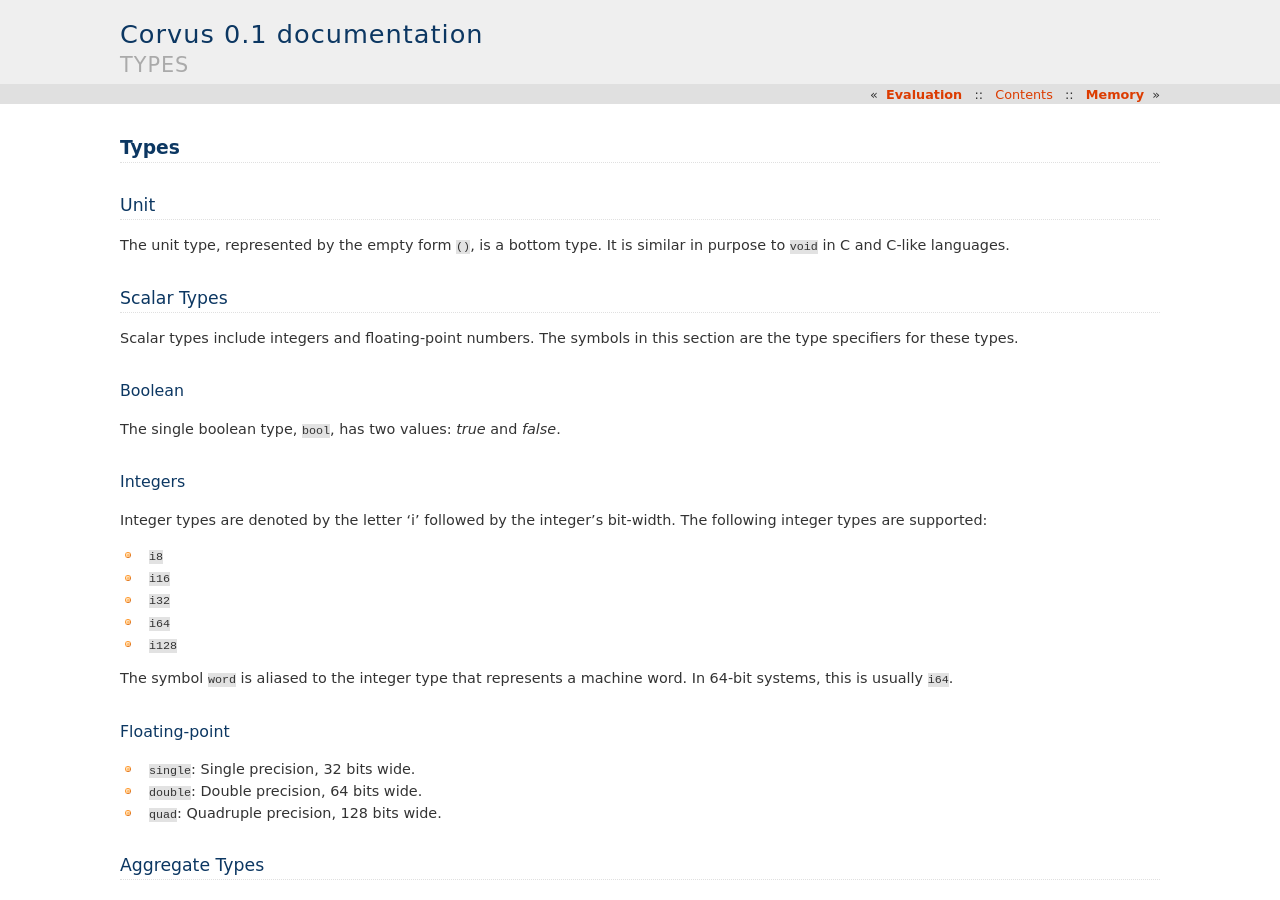
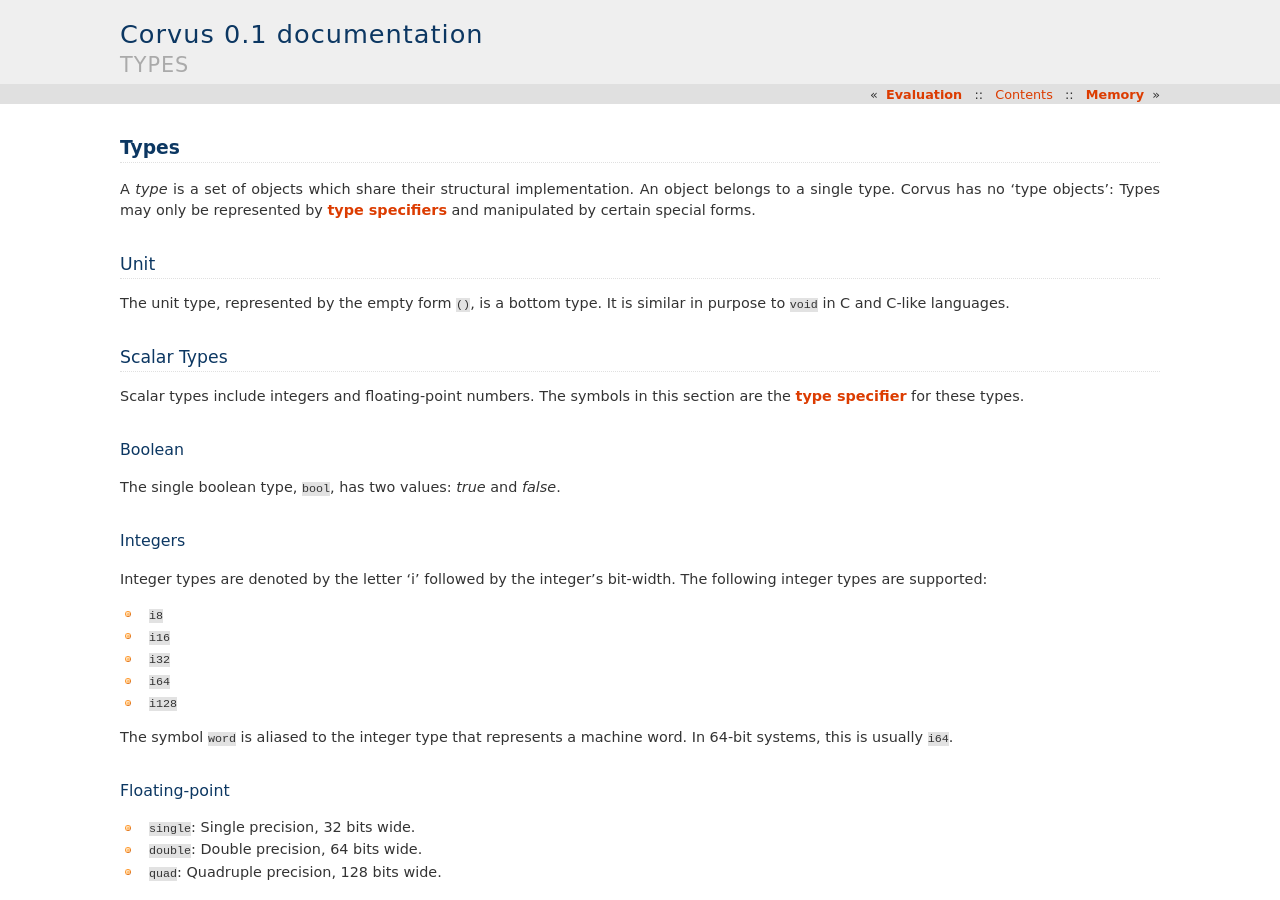
Before and after one commit to eudoxia0/corvus, a Sphinx documentation site: the page built from docs/types.rst, in a window 1280 px wide and 900 px high. Built offline with Sphinx 7.4.7, drawn with Linux system fonts in a browser that asks for light colours; formulas are drawn with MathJax 3; some of the changed text lies outside the part shown.

Commit message:
Document what a type is, include example from prelude.cor

```diff
--- a/docs/types.rst
+++ b/docs/types.rst
@@ -1,6 +1,11 @@
 *****
 Types
 *****
+
+A *type* is a set of objects which share their structural implementation. An
+object belongs to a single type. Corvus has no 'type objects': Types may only be
+represented by :ref:`type specifiers <type-spec>` and manipulated by certain
+special forms.
 
 Unit
 ====
@@ -12,7 +17,7 @@ Scalar Types
 ============
 
 Scalar types include integers and floating-point numbers. The symbols in this
-section are the type specifiers for these types.
+section are the :ref:`type specifier <type-spec>` for these types.
 
 Boolean
 -------
@@ -197,6 +199,8 @@ Examples
    * :code:`(p i8)` defines a pointer to a byte.
    * :code:`(pp double)` defines a pointer to a pointer to a double.
 
+.. _type-spec:
+
 Type Specifiers
 ===============
 
```
Also changed, not shown: other parts of docs/types.rst (+6 -9 lines).
